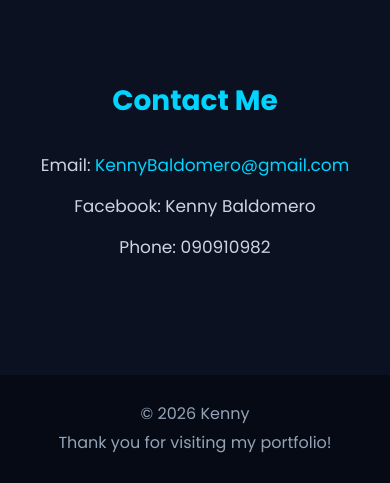
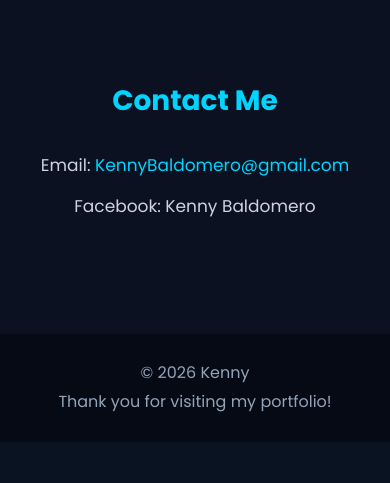
Before and after one commit to kenbaldomero007-hash/project1, a PHP site: page / in a window 390 px wide. Shown: the part 3188-3671 px from the top of the page. After the commit the page ends 3630 px from the top, so only its background shows below. Run offline with PHP 8.4, Linux system fonts and the light colour scheme.

Commit message:
Remove phone number from contact section

```diff
--- a/index.php
+++ b/index.php
@@ -99,7 +99,6 @@
         <h2>Contact <span>Me</span></h2>
         <p>Email: <a href="mailto:KennyBaldomero@gmail.com">KennyBaldomero@gmail.com</a></p>
         <p>Facebook: Kenny Baldomero</p>
-        <p>Phone: 090910982</p>
     </section>
 
     <footer>
```
